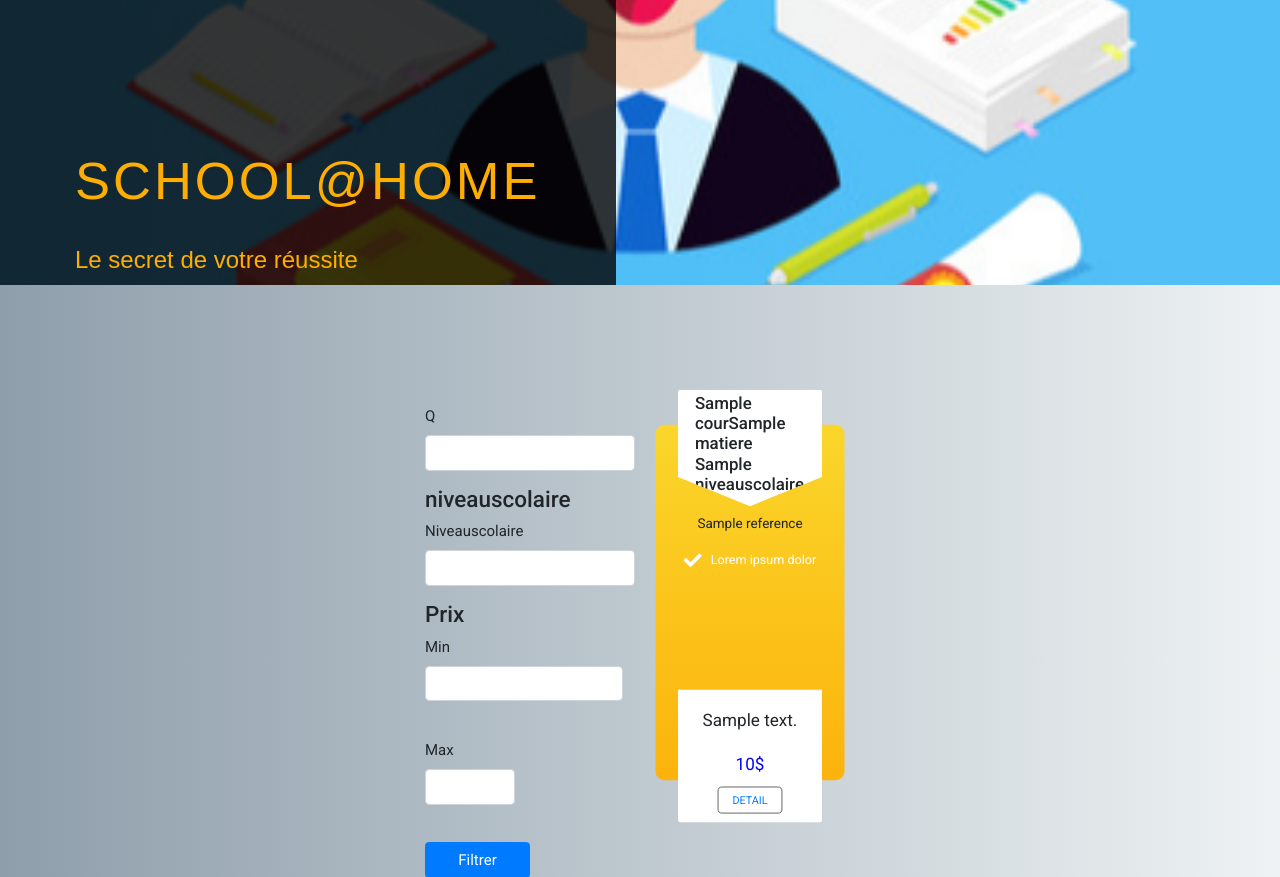
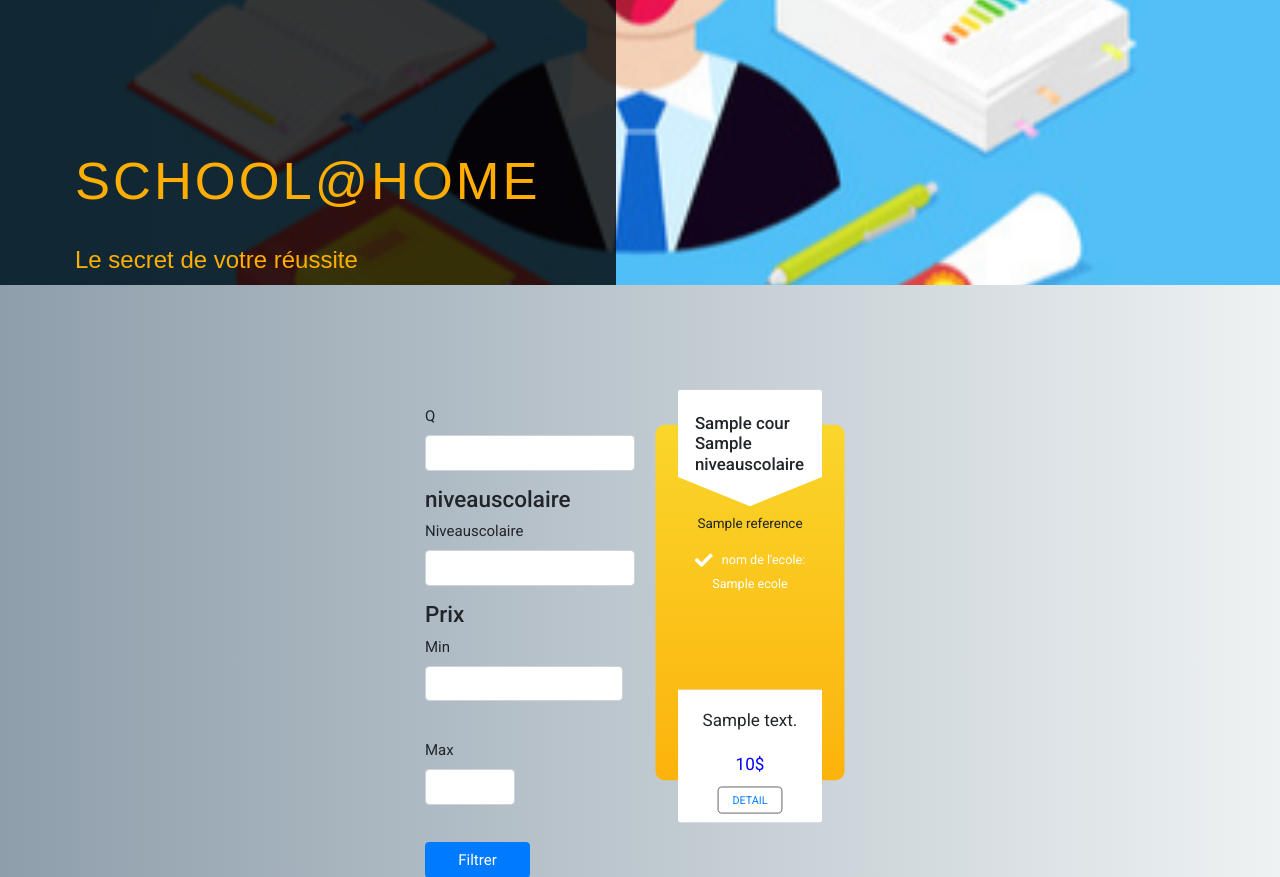
Before and after one commit to abbassiraja/elearning, a Symfony app: template templates/cours/index.html.twig in a window 1280 px wide. Shown: the part 355-1232 px from the top of the page. Run offline with Twig, Linux system fonts and the light colour scheme; the template is opened without the code that fills it: most values are stand-ins (such as "Sample title", 1, 10 or a date in 2020); grey boxes labelled with a size stand in for pictures from a placeholder-image service; form fields are guessed from the names that the template uses; some libraries are stand-ins or nearby versions.

Commit message:
ajout d'un clef etranger a la table cours

```diff
--- a/migrations/Version20211123131642.php
+++ b/migrations/Version20211130095518.php
@@ -10,7 +10,7 @@ use Doctrine\Migrations\AbstractMigration;
 /**
  * Auto-generated Migration: Please modify to your needs!
  */
-final class Version20211123131642 extends AbstractMigration
+final class Version20211130095518 extends AbstractMigration
 {
     public function getDescription(): string
     {
@@ -20,9 +20,10 @@ final class Version20211123131642 extends AbstractMigration
     public function up(Schema $schema): void
     {
         // this up() migration is auto-generated, please modify it to your needs
-        $this->addSql('CREATE TABLE cours (id INT AUTO_INCREMENT NOT NULL, matiere_id INT NOT NULL, niveauscolaire_id INT NOT NULL, nom VARCHAR(255) NOT NULL, description LONGTEXT NOT NULL, prix DOUBLE PRECISION NOT NULL, reference INT NOT NULL, INDEX IDX_FDCA8C9CF46CD258 (matiere_id), INDEX IDX_FDCA8C9C111E0626 (niveauscolaire_id), FULLTEXT INDEX IDX_FDCA8C9C6C6E55B56DE44026 (nom, description), PRIMARY KEY(id)) DEFAULT CHARACTER SET utf8mb4 COLLATE `utf8mb4_unicode_ci` ENGINE = InnoDB');
+        $this->addSql('CREATE TABLE cours (id INT AUTO_INCREMENT NOT NULL, matiere_id INT NOT NULL, niveauscolaire_id INT NOT NULL, ecole_id INT NOT NULL, nom VARCHAR(255) NOT NULL, description LONGTEXT NOT NULL, prix DOUBLE PRECISION NOT NULL, reference INT NOT NULL, INDEX IDX_FDCA8C9CF46CD258 (matiere_id), INDEX IDX_FDCA8C9C111E0626 (niveauscolaire_id), INDEX IDX_FDCA8C9C77EF1B1E (ecole_id), FULLTEXT INDEX IDX_FDCA8C9C6C6E55B56DE44026 (nom, description), PRIMARY KEY(id)) DEFAULT CHARACTER SET utf8mb4 COLLATE `utf8mb4_unicode_ci` ENGINE = InnoDB');
         $this->addSql('ALTER TABLE cours ADD CONSTRAINT FK_FDCA8C9CF46CD258 FOREIGN KEY (matiere_id) REFERENCES matieres (id)');
         $this->addSql('ALTER TABLE cours ADD CONSTRAINT FK_FDCA8C9C111E0626 FOREIGN KEY (niveauscolaire_id) REFERENCES niveau_scolaire (id)');
+        $this->addSql('ALTER TABLE cours ADD CONSTRAINT FK_FDCA8C9C77EF1B1E FOREIGN KEY (ecole_id) REFERENCES ecoles (id)');
         $this->addSql('ALTER TABLE commentaire CHANGE admin_id admin_id INT NOT NULL, CHANGE nomutilisateur nomutilisateur VARCHAR(255) NOT NULL');
         $this->addSql('ALTER TABLE ecoles CHANGE admin_id admin_id INT NOT NULL, CHANGE email email VARCHAR(255) NOT NULL, CHANGE password password VARCHAR(255) NOT NULL, CHANGE numero_telephone numero_telephone INT NOT NULL');
         $this->addSql('ALTER TABLE niveau_scolaire CHANGE description description VARCHAR(255) NOT NULL');
--- a/src/Controller/Admin/CoursCrudController.php
+++ b/src/Controller/Admin/CoursCrudController.php
@@ -22,6 +22,7 @@ class CoursCrudController extends AbstractCrudController
         return [
 
             TextField::new('nom'),
+            AssociationField::new('ecole'),
             NumberField::new('reference'),
             TextField::new('description'),
             MoneyField::new('prix')->setCurrency('EUR'),
--- a/templates/cours/index.html.twig
+++ b/templates/cours/index.html.twig
@@ -16,11 +16,12 @@
 <div class="card-wrap one">
 
   <div class="card-header">
-    <h5>{{item.nom}}{{item.matiere}}<br>{{item.niveauscolaire}}</h5>
+    <h5>{{item.nom}}<br>{{item.niveauscolaire}}</h5>
   </div>
   <div class="card-content">
     <p >{{item.reference}}</p>
-    <p class="card-content-option true">Lorem ipsum dolor</p>
+    <p class="card-content-option true">nom de l'ecole: {{item.ecole}}</p>
+
 
   </div>
   <div class="card-footer">
```
Also changed, not shown: src/Entity/Cours.php (+28 -5 lines), src/Entity/Ecoles.php (+4 -3 lines).
